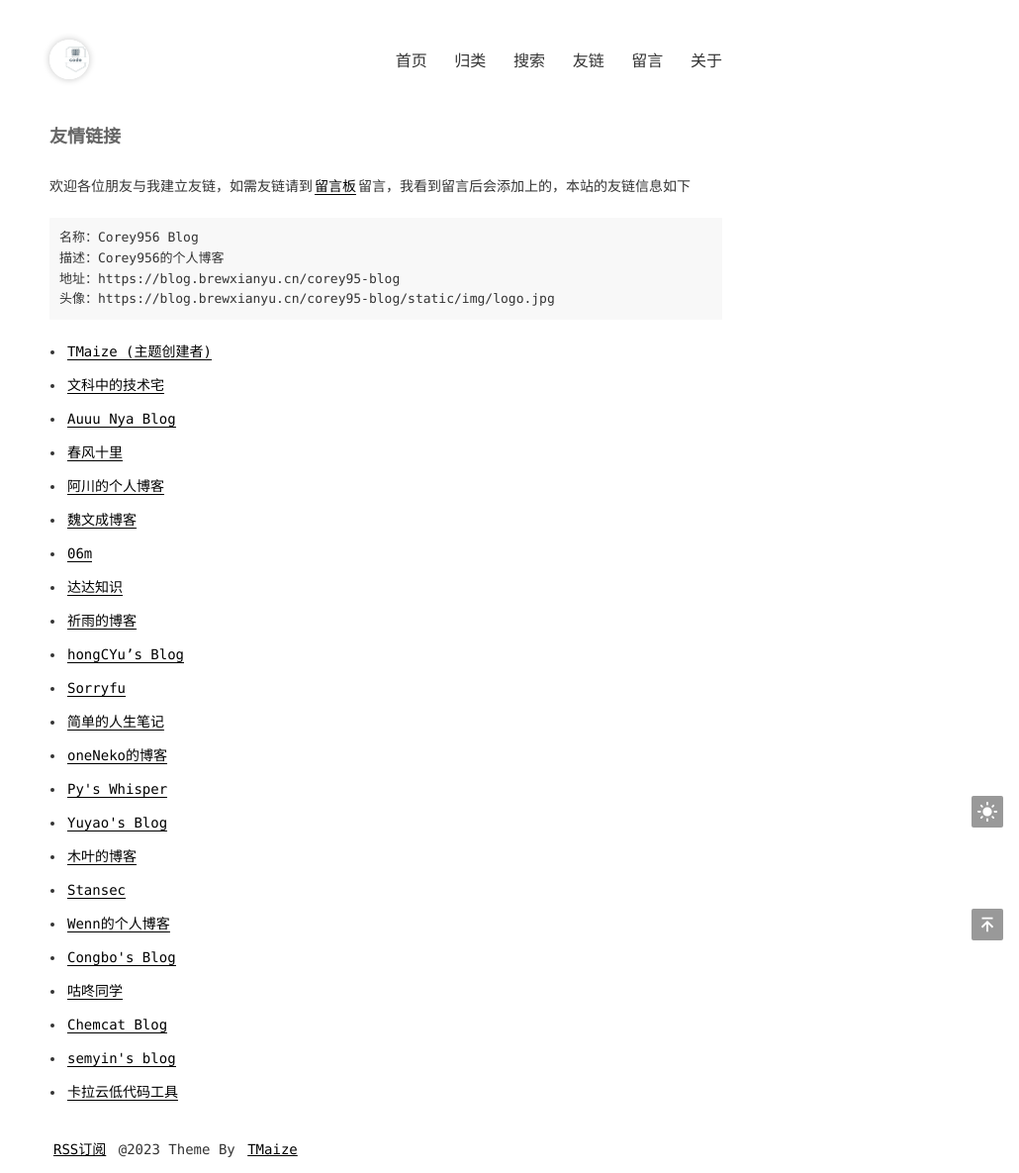
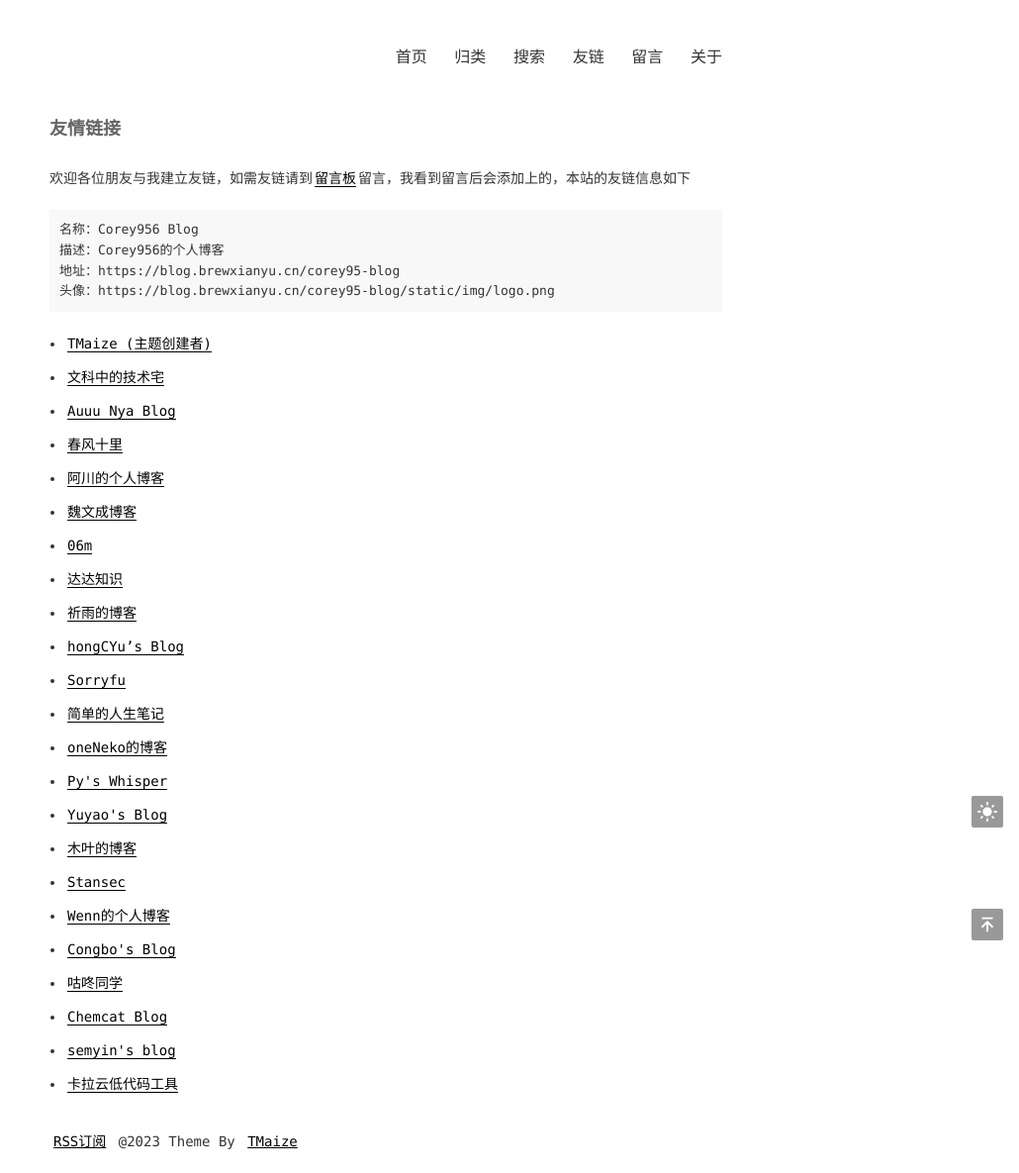
Before and after one commit to Corey956/corey95-blog, a Jekyll site: the page built from pages/links.md, in a window 1280 px wide. Shown: the whole page at 99% size, without its empty margins (250-1280 px from the left). Built offline with Jekyll 4.4.1, drawn with Linux system fonts in a browser that asks for light colours.

Commit message:
update logo jpg

````diff
--- a/_includes/head.html
+++ b/_includes/head.html
@@ -18,7 +18,7 @@
   <meta name="keywords" content="{{ site.keywords }}" />
   {% endif -%}
   <link rel="icon" href="{{site.baseurl}}/static/img/favicon.ico" />
-  <link rel="apple-touch-icon" href="{{site.baseurl}}/static/img/logo.png" />
+  <link rel="apple-touch-icon" href="{{site.baseurl}}/static/img/logo.jpg" />
   <link rel="stylesheet" href="{{site.baseurl}}/static/css/common.css?t={{buildAt}}" />
   <link rel="stylesheet" href="{{site.baseurl}}/static/css/theme-dark.css?t={{buildAt}}" />
   {%- if page.layout == "mypost" %}
--- a/_includes/header.html
+++ b/_includes/header.html
@@ -1,5 +1,5 @@
 <header class="header">
-  <a href="{{ site.baseurl }}/" class="logo"></a>
+  <a href="{{ site.baseurl }}/" class="logo.png"></a>
   <nav class="menu">
     {% for menu in site.menu -%}
 
--- a/pages/links.md
+++ b/pages/links.md
@@ -9,7 +9,7 @@ title: 友情链接
 名称：{{ site.title }}
 描述：{{ site.description }}
 地址：{{ site.domainUrl }}{{ site.baseurl }}
-头像：{{ site.domainUrl }}{{ site.baseurl }}/static/img/logo.jpg
+头像：{{ site.domainUrl }}{{ site.baseurl }}/static/img/logo.png
 ```
 
 <ul>
````
